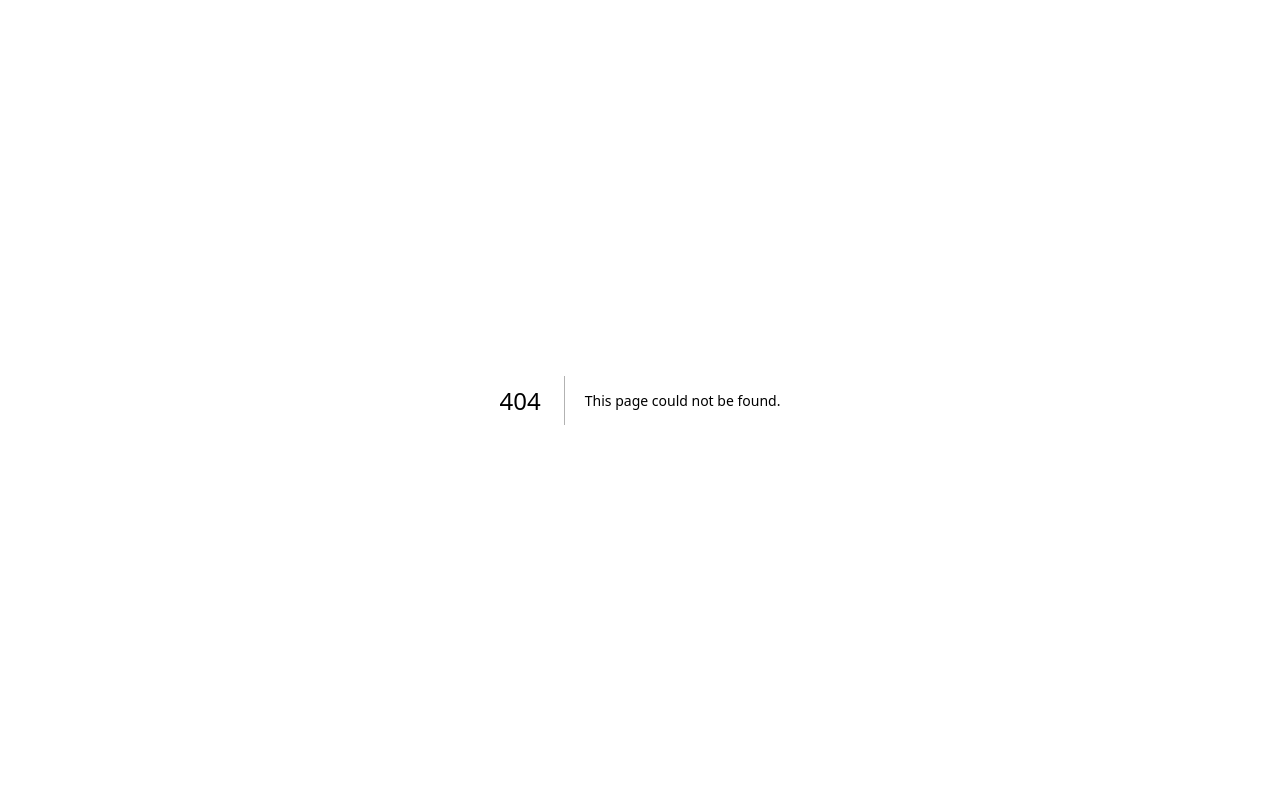
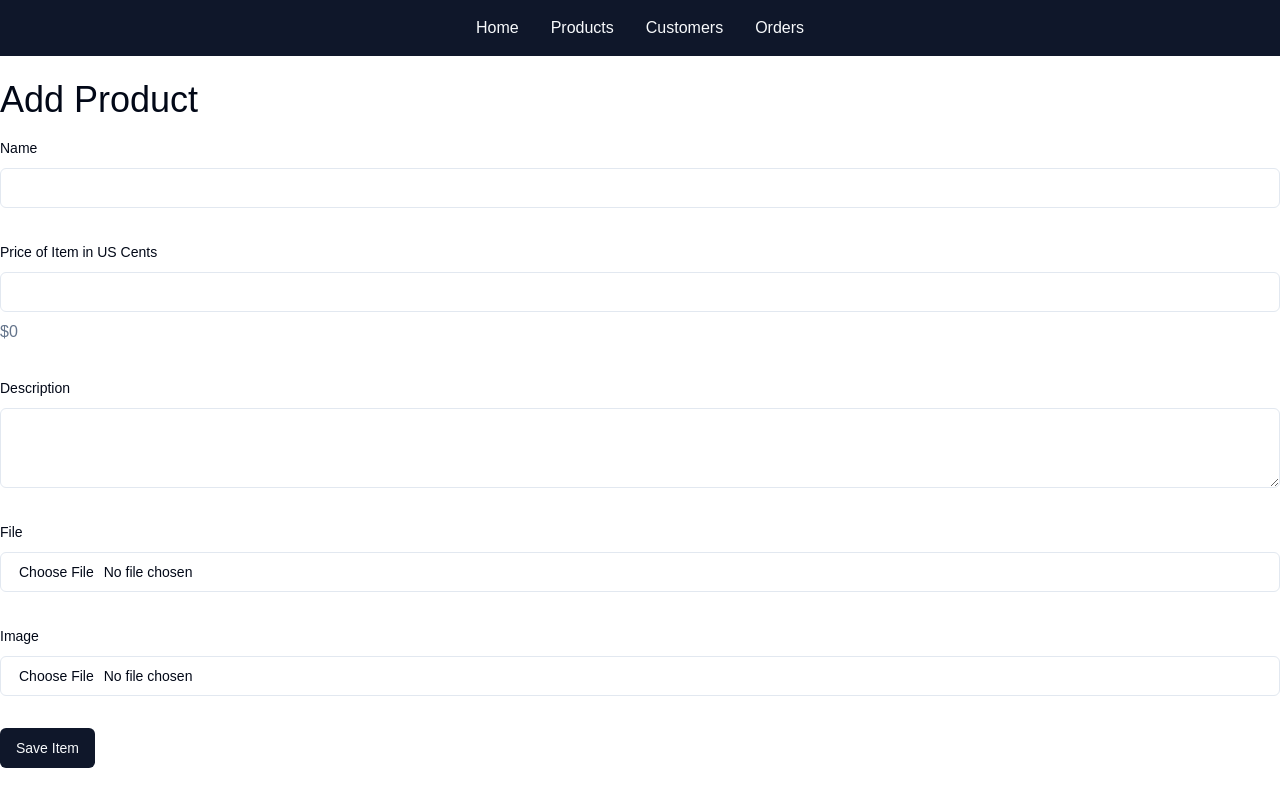
Before and after one commit to kchinyama/alx-specialisation_portfolio_project, a Next.js app: page /admin/products/new in a window 1280 px wide. Before the commit this address had no page. Built offline with nearby package versions, Linux system fonts and the light colour scheme.

Commit message:
updated to include adding items features

```diff
--- a/package.json
+++ b/package.json
@@ -10,6 +10,7 @@
   },
   "dependencies": {
     "@prisma/client": "^6.0.1",
+    "@radix-ui/react-label": "^2.1.0",
     "@radix-ui/react-slot": "^1.1.0",
     "class-variance-authority": "^0.7.1",
     "clsx": "^2.1.1",
--- /dev/null
+++ b/src/app/admin/products/_components/ProductForm.tsx
@@ -0,0 +1,51 @@
+"use client"
+
+import { Button } from "@/components/ui/button"
+import { Input } from "@/components/ui/input"
+import { Label } from "@/components/ui/label"
+import { Textarea } from "@/components/ui/textarea"
+import { formatCurrency } from "@/lib/formaters"
+import { useState } from "react"
+
+/* component that create the format of the products displayed
+on the websiety
+*/
+
+export function ProductForm() {
+    const [ priceInCents, setPriceInCents ] = useState<number>()
+    return (
+    <form className="space-y-8">
+        <div className="space-y-2">
+            <Label htmlFor="name">Name</Label>
+            <Input type="text" id="name" name="name" required />
+        </div>
+
+        <div className="space-y-2">
+            <Label htmlFor="priceInCents">Price of Item in US Cents</Label>
+            <Input type="text"
+            id="priceInCents"
+            name="priceInCents"
+            required
+            value={priceInCents}
+            onChange={e => setPriceInCents(Number(e.target.value) || undefined)}
+            />
+            <div className="text-muted-foreground">
+                {formatCurrency((priceInCents || 0) / 100)}
+            </div>
+        </div>
+        <div className="space-y-2">
+            <Label htmlFor="description">Description</Label>
+            <Textarea id="description" name="description" required />
+        </div>
+        <div className="space-y-2">
+            <Label htmlFor="file">File</Label>
+            <Input type="file" id="file" name="file" required />
+        </div>
+        <div className="space-y-2">
+            <Label htmlFor="image">Image</Label>
+            <Input type="file" id="image" name="image" required/>
+        </div>
+        <Button type="submit">Save Item</Button>
+    </form>
+    )
+}
--- /dev/null
+++ b/src/app/admin/products/new/page.tsx
@@ -0,0 +1,16 @@
+/*
+module that will control how each product is loaded onto
+our system
+*/
+
+import { PageHeader } from "../../_components/PageHeader"
+import { ProductForm } from "../_components/ProductForm"
+
+export default function NewProductPage() {
+    return (
+        <>
+            <PageHeader>Add Product</PageHeader>
+            <ProductForm />
+        </>
+    )
+}
--- a/src/app/admin/products/page.tsx
+++ b/src/app/admin/products/page.tsx
@@ -1,7 +1,7 @@
 import { Button } from "@/components/ui/button";
 import { PageHeader } from "../_components/PageHeader";
 import Link from "next/link";
-import { Table, TableHead, TableHeader, TableRow } from "@/components/ui/table";
+import { Table, TableBody, TableHead, TableHeader, TableRow } from "@/components/ui/table";
 
 export default function HomeProductsPage() {
     return <>
@@ -16,7 +16,8 @@
 }
 
 function ProductsTable() {
-    return <Table>
+    return (
+    <Table>
         <TableHeader>
             <TableRow>
                 <TableHead className="w-0">
@@ -31,5 +32,10 @@
                 </TableHead>
             </TableRow>
         </TableHeader>
+        <TableBody>
+
+
+        </TableBody>
     </Table>
+    )
 }
--- /dev/null
+++ b/src/components/ui/input.tsx
@@ -0,0 +1,22 @@
+import * as React from "react"
+
+import { cn } from "@/lib/utils"
+
+const Input = React.forwardRef<HTMLInputElement, React.ComponentProps<"input">>(
+  ({ className, type, ...props }, ref) => {
+    return (
+      <input
+        type={type}
+        className={cn(
+          "flex h-10 w-full rounded-md border border-input bg-background px-3 py-2 text-base ring-offset-background file:border-0 file:bg-transparent file:text-sm file:font-medium file:text-foreground placeholder:text-muted-foreground focus-visible:outline-none focus-visible:ring-2 focus-visible:ring-ring focus-visible:ring-offset-2 disabled:cursor-not-allowed disabled:opacity-50 md:text-sm",
+          className
+        )}
+        ref={ref}
+        {...props}
+      />
+    )
+  }
+)
+Input.displayName = "Input"
+
+export { Input }
--- /dev/null
+++ b/src/components/ui/label.tsx
@@ -0,0 +1,26 @@
+"use client"
+
+import * as React from "react"
+import * as LabelPrimitive from "@radix-ui/react-label"
+import { cva, type VariantProps } from "class-variance-authority"
+
+import { cn } from "@/lib/utils"
+
+const labelVariants = cva(
+  "text-sm font-medium leading-none peer-disabled:cursor-not-allowed peer-disabled:opacity-70"
+)
+
+const Label = React.forwardRef<
+  React.ElementRef<typeof LabelPrimitive.Root>,
+  React.ComponentPropsWithoutRef<typeof LabelPrimitive.Root> &
+    VariantProps<typeof labelVariants>
+>(({ className, ...props }, ref) => (
+  <LabelPrimitive.Root
+    ref={ref}
+    className={cn(labelVariants(), className)}
+    {...props}
+  />
+))
+Label.displayName = LabelPrimitive.Root.displayName
+
+export { Label }
--- /dev/null
+++ b/src/components/ui/textarea.tsx
@@ -0,0 +1,22 @@
+import * as React from "react"
+
+import { cn } from "@/lib/utils"
+
+const Textarea = React.forwardRef<
+  HTMLTextAreaElement,
+  React.ComponentProps<"textarea">
+>(({ className, ...props }, ref) => {
+  return (
+    <textarea
+      className={cn(
+        "flex min-h-[80px] w-full rounded-md border border-input bg-background px-3 py-2 text-base ring-offset-background placeholder:text-muted-foreground focus-visible:outline-none focus-visible:ring-2 focus-visible:ring-ring focus-visible:ring-offset-2 disabled:cursor-not-allowed disabled:opacity-50 md:text-sm",
+        className
+      )}
+      ref={ref}
+      {...props}
+    />
+  )
+})
+Textarea.displayName = "Textarea"
+
+export { Textarea }
```
Also changed, not shown: 1 other file (tests, documents, lock files or other folders).
